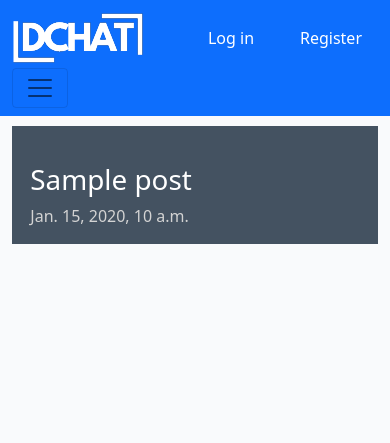
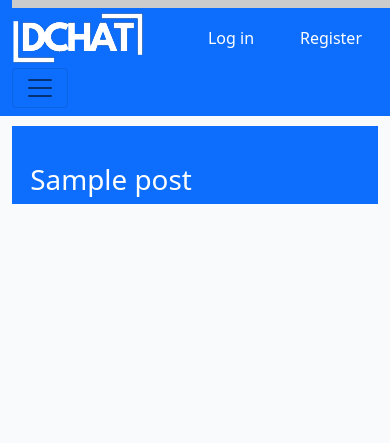
Before and after one commit to AlanSmythDeaf/deafchat, a Django app: a page that uses templates/base.html in a window 390 px wide. Shown: the top 443 px of the page. Run offline with Django 4.2, Linux system fonts and the light colour scheme; tables that the repository leaves empty hold one stand-in row (values such as "Sample post"); some libraries are stand-ins or nearby versions.

Commit message:
Add hero image and scroll indicator and style django messages

```diff
--- a/blog/templates/blog/index.html
+++ b/blog/templates/blog/index.html
@@ -3,6 +3,10 @@
 {% block content %}
 
 <!-- index.html content starts here -->
+<!-- Hero Image -->
+<div class="hero-image">
+    <img src="{% static 'images/hero-test.png' %}" alt="Hero Image" class="img-fluid">
+</div>
 <div class="container-fluid">
     <div class="row">
 
--- a/blog/templates/blog/post_detail.html
+++ b/blog/templates/blog/post_detail.html
@@ -8,14 +8,20 @@
             <div class="col-md-6 masthead-text">
                 <!-- Post title goes in these h1 tags -->
                 <h1 class="post-title">{{ post.title }}</h1>
-                <!-- Post author goes before the | the post's created date goes after -->
-                <p class="post-subtitle">{{ post.created_on }}</p>
             </div>
             <div class="d-none d-md-block col-md-6 masthead-image">
               <img class="card-img-top" src=" {{ post.featured_image.url }}" alt="{{ post.title }}">
             </div>
         </div>
     </div>
+</div>
+<!-- Scroll Indicator -->
+<div class="container">
+  <div class="header">
+    <div class="progress-container">
+      <div class="progress-bar" id="myBar"></div>
+    </div>
+  </div>
 </div>
 <div class="container">
     <div class="row">
@@ -110,12 +116,22 @@
         <button type="button" class="btn btn-secondary"
           data-bs-dismiss="modal">Close</button>
         <a id="deleteConfirm" href="#" class="btn
-          btn-danger">Delete</a>
+          btn-primary">Delete</a>
       </div>
     </div>
   </div>
 </div>
+<script>
+  // When the user scrolls the page, execute myFunction
+  window.onscroll = function() {myFunction()};
 
+  function myFunction() {
+    var winScroll = document.body.scrollTop || document.documentElement.scrollTop;
+    var height = document.documentElement.scrollHeight - document.documentElement.clientHeight;
+    var scrolled = (winScroll / height) * 100;
+    document.getElementById("myBar").style.width = scrolled + "%";
+  }
+  </script>
 {% endblock content %}
 
 {% block extras %}
--- a/static/css/style.css
+++ b/static/css/style.css
@@ -34,6 +34,11 @@ body {
     background-color: transparent;
 }
 
+.hero-image {
+    height: 400px; /* Set your desired height */
+    overflow: hidden; /* Ensure no overflow */
+}
+
 .image-container {
     position: relative;
 }
@@ -67,7 +72,7 @@ body {
 }
 
 .masthead-text {
-    background-color: #445261;
+    background-color: #0d6efd;
     color: white;
     position: relative;
 }
@@ -84,12 +89,31 @@ body {
     right: 90%;
     height: 100%;
     width: 150%;
-    background: #445261;
+    background: #0d6efd;
     -webkit-transform: skew(15deg);
     -moz-transform: skew(15deg);
     transform: skew(15deg);
     z-index: 100;
 }
+.header {
+    position: fixed;
+    top: 0;
+    z-index: 1;
+    width: 100%;
+    background-color: #f1f1f1;
+  }
+
+.progress-container {
+    width: 100%;
+    height: 8px;
+    background: #ccc;
+  }
+
+  .progress-bar {
+    height: 8px;
+    background: #0d6efd;
+    width: 0%;
+  }
 
 .post-link {
     text-decoration: none;
@@ -159,3 +183,21 @@ body {
 .approval {
     color: rgb(222, 146, 168);
 }
+
+.message-container {
+    background-color: #0d6efd;
+    color: white;
+}
+
+/* for scroll indicator */
+@media (max-width: 426px) {
+  .header {
+    display: block;
+  }
+}
+
+@media (min-width: 426px) {
+  .header {
+    display: none;
+  }
+}
--- a/templates/base.html
+++ b/templates/base.html
@@ -75,11 +75,11 @@
     <!-- displaying Django messages -->
     <div class="container">
         <div class="row">
-            <div class="col-md-8 offset-md-2">
+            <div class="col-md-8 offset-md-2 message-container">
                 {% for message in messages %}
                 <div class="alert {{ message.tags }} alert-dismissible fade show" id="msg" role="alert">
                 {{ message | safe }}
-                    <button type="button" class="btn-close" data-bs-dismiss="alert" aria-label="Close"></button>
+                    <button type="button" class="btn-close btn-close-white" data-bs-dismiss="alert" aria-label="Close"></button>
                 </div>
                 {% endfor %}
             </div>
@@ -90,6 +90,7 @@
         {% block content %}
         <!-- Content Goes here -->
         {% endblock content %}
+
     <!-- Log Out Modal -->
     <div class="modal fade" id="logoutModal" tabindex="-1" aria-labelledby="logoutModalLabel" aria-hidden="true">
         <div class="modal-dialog">
```
Also changed, not shown: static/images/hero-test.png (added).
